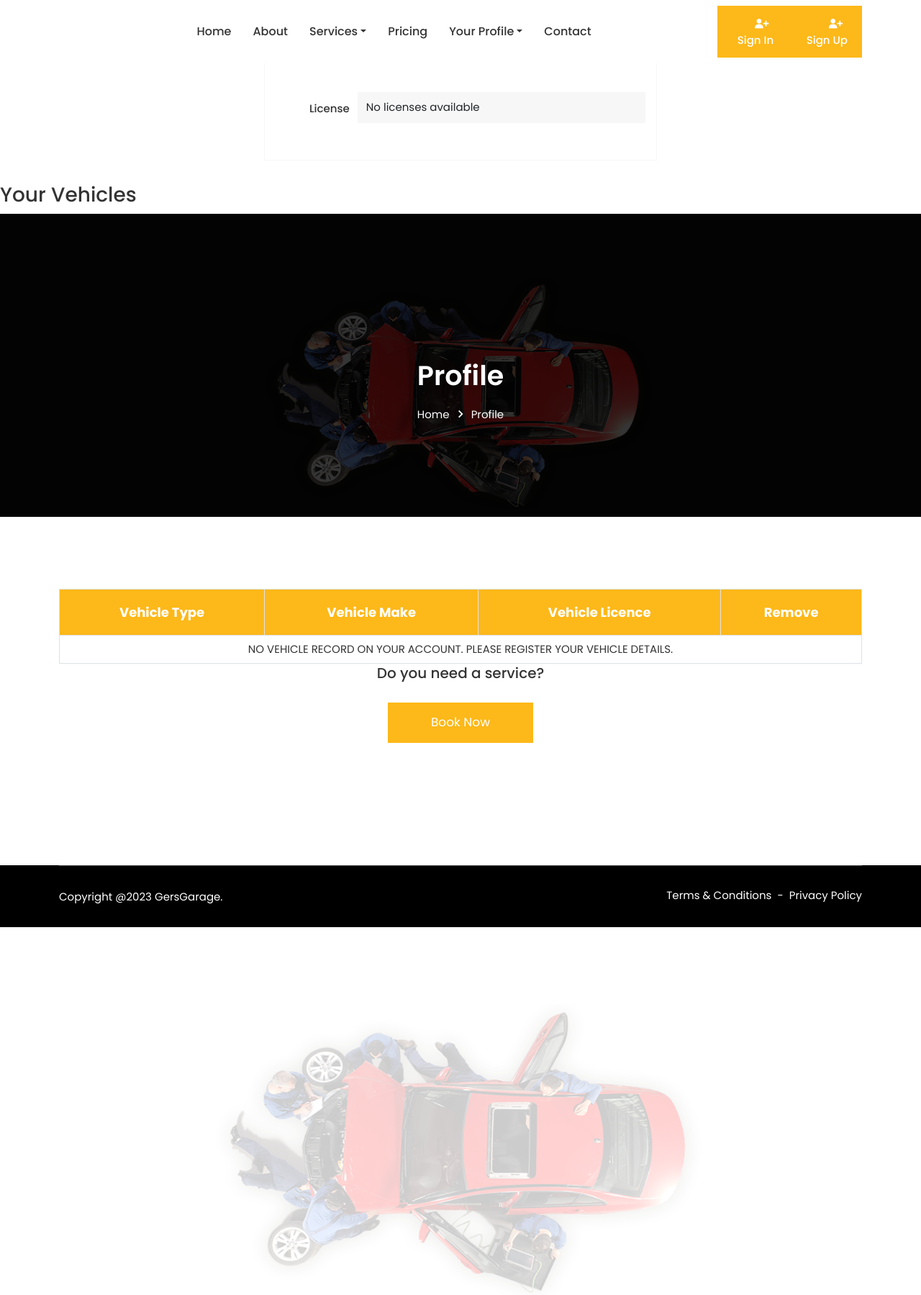
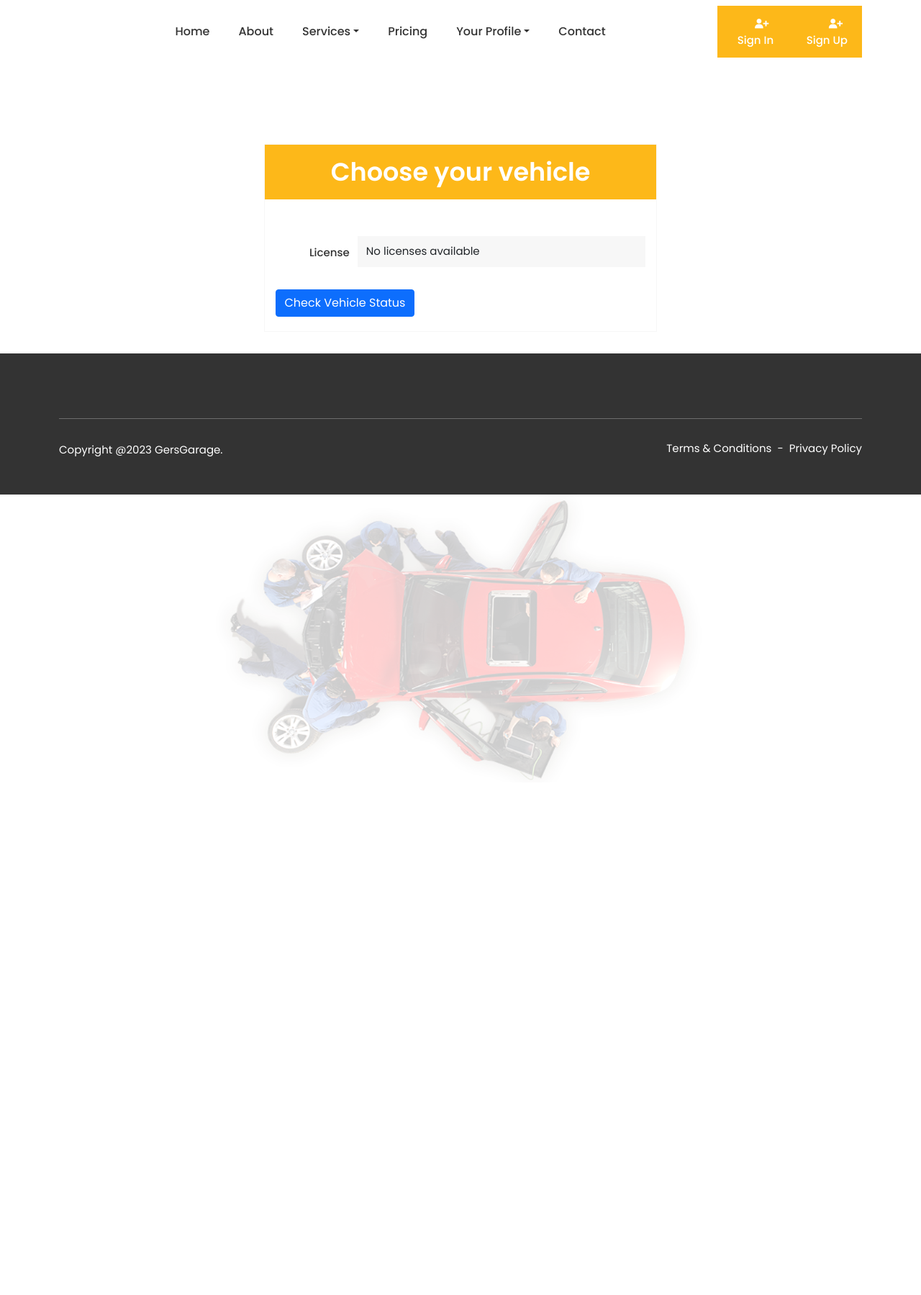
Before and after one commit to ece98m/Ger-sGarage, a PHP site: page /garage/track_vehicle.php in a window 1280 px wide. Shown: the whole page at 72% size. After the commit the page ends 1084 px from the top, so only its background shows below. Run offline with PHP 8.4, Linux system fonts and the light colour scheme; data that the repository does not hold is empty.

Commit message:
track your vehicle function

```diff
--- a/userpages/track_vehicle.php
+++ b/userpages/track_vehicle.php
@@ -1,11 +1,11 @@
 <?php include "header.php"; ?>
-
 <?php
-
-session_start();
 
 if (isset($_SESSION['email'])) {
   $email = $_SESSION['email'];
+
+  error_reporting(E_ALL);
+  ini_set('display_errors', 1);
 
   // Kullanıcı oturumu açıksa, lisansları getir
   // get the customer id
@@ -19,30 +19,68 @@ if (isset($_SESSION['email'])) {
 
     // get the vehicle licenses belong to the specific customer account
     $sql = "SELECT * FROM vehicles WHERE idcustomers='$customerId'";
-    $licenses = $mysqli->query($sql);
+    $vehicles = $mysqli->query($sql);
+
+    if ($_SERVER["REQUEST_METHOD"] == "POST") {
+      $license = $_POST['license'];
+
+      // Find the corresponding vehicle ID for the selected license
+      $sql = "SELECT idvehicles FROM vehicles WHERE license='$license'";
+      $result = $mysqli->query($sql);
+
+      if ($result->num_rows > 0) {
+        $row = $result->fetch_assoc();
+        $vehicleId = $row['idvehicles']; // assign the vehicle id to a variable
+
+        // get the vehicle status now belong to the specific customer account
+        $sql = "SELECT status FROM bookings WHERE idvehicles='$vehicleId'";
+        $result = $mysqli->query($sql);
+
+        if ($result->num_rows > 0) {
+          $row = $result->fetch_assoc();
+          $vehicleStatus = $row['status']; // assign the vehicle status to a variable
+
+          // Now you have the vehicle status, you can use it as needed
+          // For example, you can echo it here:
+          echo "Selected vehicle's status: " . $vehicleStatus;
+        } else {
+          echo "No bookings found for the selected vehicle.";
         }
+      } else {
+        echo "Selected vehicle not found in the database.";
+      }
+    }
+  }
+
+
 } else {
   // Kullanıcı oturumu açık değilse, burada başka işlemleri yapabilirsiniz
 }
-
 ?>
 
 <body>
-
   <section id="tracking-form">
+    <head>
+      <link rel="stylesheet" type="text/css" href="userpagecss/stylebooking.css">
+      <style>
+        .custom-margin {
+          margin-top: 200px;
+        }
+      </style>
+    </head>
     <div class="container">
-    <div class="row justify-content-center custom-margin">
+      <div class="row justify-content-center custom-margin"> <!-- bootstrap -->
         <div class="col-lg-6">
           <div class="checkout-item">
             <h2>Choose your vehicle</h2>
             <div class="checkout-one">
-            <form action="" method="post">
+              <form action="" method="POST">
                 <div class="form-group">
-                <label for="vehicle_type">License</label>
-                <select class="form-control" id="vehicle_type" name="vehicle_type" required>
+                  <label for="license">License</label>
+                  <select class="form-control" id="license" name="license" required>
                     <?php
-                  if (isset($licenses) && $licenses->num_rows > 0) {
-                    while ($row = $licenses->fetch_assoc()) {
+                    if (isset($vehicles) && $vehicles->num_rows > 0) {
+                      while ($row = $vehicles->fetch_assoc()) {
                         echo "<option value=\"" . $row['license'] . "\">" . $row['license'] . "</option>";
                       }
                     } else {
@@ -51,6 +89,7 @@ if (isset($_SESSION['email'])) {
                     ?>
                   </select>
                 </div>
+                <button type="submit" class="btn btn-primary">Check Vehicle Status</button>
               </form>
             </div>
           </div>
@@ -58,98 +97,6 @@ if (isset($_SESSION['email'])) {
       </div>
     </div>
   </section>
-
-<section id="tracking">
-
- <h3>Your Vehicles</h3>
-
- <?php
-$sql = "SELECT idcustomers FROM customers WHERE email='$email'";
-$result = $mysqli->query($sql);
-
-if ($result->num_rows > 0) {
-  // Müşteri bulundu, ID'yi al
-  $row = $result->fetch_assoc();
-  $customerId = $row['idcustomers']; // Bu idyi gerekli değişkene ata
-}
-
-// Müşteriye ait araçları sorgula
-$sql = "SELECT * FROM vehicles WHERE idcustomers='$customerId'";
-$vehicles = $mysqli->query($sql);
-
-echo '<!-- Page Title -->
-      <div class="page-title-area">
-          <img src="assets/img/home-one/footer-car.png" alt="Title">
-          <div class="container">
-              <div class="page-title-content">
-                  <h2>Profile</h2>
-                  <ul>
-                      <li>
-                          <a href="index.php">Home</a>
-                      </li>
-                      <li>
-                          <i class="bx bx-chevron-right"></i>
-                      </li>
-                      <li>Profile</li>
-                  </ul>
-              </div>
-          </div>
-      </div>
-      <!-- End Page Title -->
-
-      <!-- Cart -->
-      <section class="cart-area ptb-100">
-          <div class="container">
-              <div class="cart-wrap">
-                  <table class="table">
-                      <thead class="thead">
-                          <tr>
-                              <th class="table-head" scope="col">Vehicle Type</th>
-                              <th class="table-head" scope="col">Vehicle Make</th>
-                              <th class="table-head" scope="col">Vehicle Licence</th>
-                              <th class="table-head" scope="col">Remove</th>
-                          </tr>
-                      </thead>
-                      <tbody>';
-
-if ($vehicles->num_rows > 0) {
-  while ($row = $vehicles->fetch_assoc()) {
-    echo '<tr>
-            <td>' . $row['vehicle_type'] . '</td>
-            <td>' . $row['make'] . '</td>
-            <td>$' . $row['license'] . '</td>
-            <td>
-                <a href="#">
-                    <i class="bx bx-x"></i>
-                </a>
-            </td>
-          </tr>';
-  }
-} else {
-  echo '<tr>
-          <td colspan="4">NO VEHICLE RECORD ON YOUR ACCOUNT. PLEASE REGISTER YOUR VEHICLE DETAILS.</td>
-        </tr>';
-}
-
-echo '</tbody>
-      </table>
-
-      <div class="total-shopping">
-          <h3>Do you need a service?</h3>
-          <a href="booking.php">Book Now</a>
-      </div>
-  </div>
-</div>
-</section>
-<!-- End Cart -->';
-?>
-
-</section>
-
-
 </body>
 
-
-
-
 <?php include "footer.php"; ?>
```
Also changed, not shown: userpages/booking.php (+23 -36 lines). Lines whose indentation alone changed are shown as unchanged.
